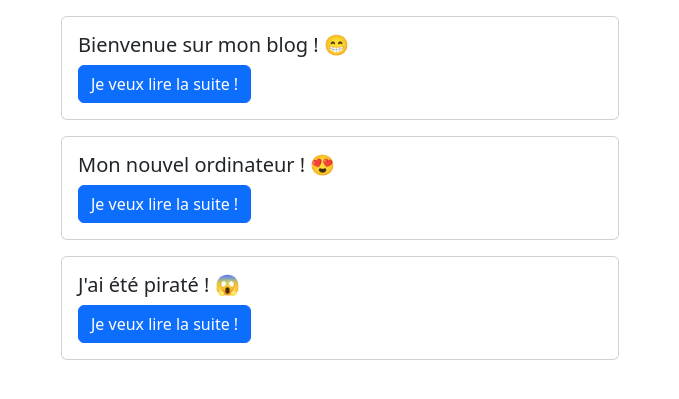
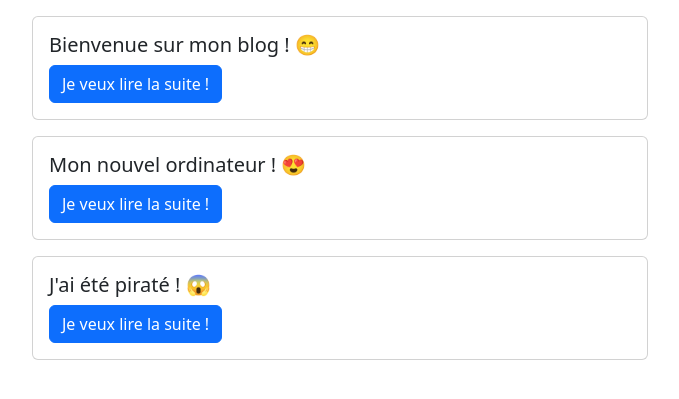
Before and after one commit to jneda/blog_mvc, a PHP site: page / in a window 1280 px wide. Shown: the part 65-464 px from the top of the page, without its empty margins (300-979 px from the left). Run offline with PHP 8.4, Linux system fonts and the light colour scheme; data comes from the database, SQL or seed files in the repository.

Commit message:
fix: tweak styles

```diff
--- a/index.php
+++ b/index.php
@@ -1,8 +1,8 @@
 <?php
 session_start();
 
-require_once 'model/manager/PostManager.php';
+require_once './model/manager/PostManager.php';
 
 $posts = PostManager::fetchAllPosts();
 
-require_once 'view/indexView.php';
+require_once './view/indexView.php';
--- a/view/indexView.php
+++ b/view/indexView.php
@@ -1,7 +1,11 @@
 <?php
 
-require_once 'partials/header.php';
+require_once './view/partials/header.php';
+?>
 
-require_once 'partials/blogPostsList.php';
+<div class="container my-3 col-md-6 offset-md-3">
+  <?php require_once './view/partials/blogPostsList.php'; ?>
+</div>
 
-require_once "partials/footer.php";
+<?php
+require_once "./view/partials/footer.php";
--- a/view/partials/blogPost.php
+++ b/view/partials/blogPost.php
@@ -10,6 +10,6 @@
       </p>
       <p class="blog-post-text fs-4"><?php echo $post->getContent() ?></p>
     </div>
-    <a href="index.php" class="btn btn-primary">Je retourne lire d'autres articles !</a>
+    <a href="index.php" class="btn btn-outline-primary">&laquo; Je retourne lire d'autres articles !</a>
   </div>
 </div>
--- a/view/partials/blogPostsList.php
+++ b/view/partials/blogPostsList.php
@@ -1,7 +1,7 @@
-<div class="container my-3">
-<?php
-foreach ($posts as $post) {
-  require 'blogpostCard.php';
-}
-?>
+<div class="my-3">
+  <?php
+  foreach ($posts as $post) {
+    require 'blogpostCard.php';
+  }
+  ?>
 </div>
--- a/view/partials/blogpostCard.php
+++ b/view/partials/blogpostCard.php
@@ -1,4 +1,4 @@
-<div class="card blog-post col-md-6 offset-md-3 my-3">
+<div class="card blog-post my-3">
   <!-- <img src="<?php echo $post->getImage() ?>" class="card-img-top" alt="<?php echo $post->getTitle() ?>"> -->
   <div class="card-body">
     <h5 class="card-title"><?php echo $post->getTitle() ?></h5>
```
